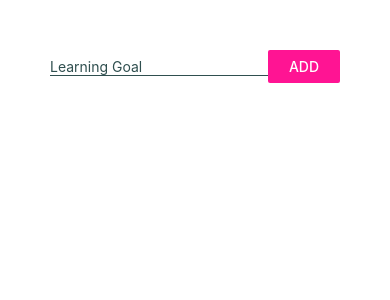
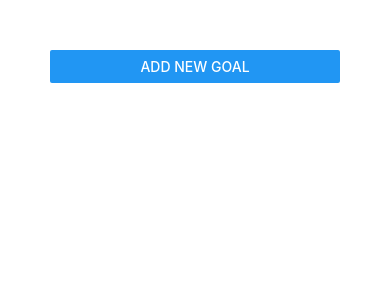
Before and after one commit to DannieSchu/rn-first-app, a React Native app: screen / in a window 390 px wide. Shown: the top 300 px of the page. Built offline with nearby package versions, Linux system fonts and the light colour scheme.

Commit message:
add Modal for displaying and hiding input

```diff
--- a/App.js
+++ b/App.js
@@ -1,30 +1,44 @@
 import React, { useState } from 'react';
-import { StyleSheet, View, FlatList } from 'react-native';
+import { StyleSheet, View, FlatList, Button } from 'react-native';
 import GoalItem from './components/GoalItem';
 import GoalInput from './components/GoalInput';
 
 export default function App() {
   const [goalList, setGoalList] = useState([]);
+  const [inputVisibility, setInputVisibility] = useState(false);
 
-  const addGoalHandler = goalTitle => {
+  const onAddGoal = goalTitle => {
     setGoalList(currentGoals => ([
       {
         id: Math.random().toString(),
         value: goalTitle
-      }, ...currentGoals]))
+      }, ...currentGoals]));
+    setInputVisibility(false);
   };
 
-  const addDeleteHandler = goalId => {
+  const onDeleteGoal = goalId => {
     setGoalList(currentGoals => currentGoals.filter(currentGoal => currentGoal.id !== goalId))
+  };
+
+  const onCancel = () => {
+    setInputVisibility(false);
   };
 
   return (
     <View style={styles.screen}>
-      <GoalInput onPress={addGoalHandler} />
+      <Button
+        title="Add New Goal"
+        onPress={() => setInputVisibility(true)}
+      />
+      <GoalInput
+        visible={inputVisibility}
+        onAddGoal={onAddGoal}
+        onCancel={onCancel}
+      />
       <FlatList
         keyExtractor={item => item.id}
         data={goalList}
-        renderItem={itemData => <GoalItem title={itemData.item.value} onDelete={() => addDeleteHandler(itemData.item.id)}
+        renderItem={itemData => <GoalItem title={itemData.item.value} onDelete={() => onDeleteGoal(itemData.item.id)}
         />
         }
       />
--- a/components/GoalInput.js
+++ b/components/GoalInput.js
@@ -1,14 +1,20 @@
 import React, { useState } from 'react';
-import { StyleSheet, View, TextInput, Button } from 'react-native';
+import { StyleSheet, View, TextInput, Button, Modal } from 'react-native';
 
-const GoalInput = ({ onPress }) => {
+const GoalInput = ({ onAddGoal, visible, onCancel }) => {
   const [enteredGoal, setEnteredGoal] = useState('');
 
   const inputHandler = enteredText => {
     setEnteredGoal(enteredText);
   };
 
+  const addGoalHandler = () => {
+    onAddGoal(enteredGoal);
+    setEnteredGoal('');
+  }
+
   return (
+    <Modal visible={visible} animationType="fade">
       <View style={styles.inputContainer}>
         <TextInput
           placeholder="Learning Goal"
@@ -17,31 +23,47 @@ const GoalInput = ({ onPress }) => {
           value={enteredGoal}
         />
         <View style={styles.buttonContainer}>
+          <View style={styles.button}>
+            <Button
+              title="Cancel"
+              color="aquamarine"
+              onPress={onCancel}
+            />
+          </View>
+          <View style={styles.button}>
             <Button
               title="Add"
               color="deeppink"
-          onPress={() => onPress(enteredGoal)}
+              onPress={addGoalHandler}
             />
           </View>
         </View>
+      </View>
+    </Modal>
   )
 }
 
 const styles = StyleSheet.create({
   inputContainer: {
-    flexDirection: 'row',
-    justifyContent: 'space-between',
-    alignItems: 'center'
+    justifyContent: 'center',
+    alignItems: 'center',
+    flex: 1
   },
   input: {
+    width: '60%',
     borderBottomColor: 'darkslategrey',
     borderBottomWidth: 0.5,
-    color: 'darkslategrey',
-    flex: 2
+    marginBottom: 10,
+    color: 'darkslategrey'
   },
   buttonContainer: {
-    flex: 1
+    flexDirection: 'row',
+    width: '60%',
+    justifyContent: "space-around"
   },
+  button: {
+    width: '40%'
+  }
 })
 
 export default GoalInput
--- a/components/GoalItem.js
+++ b/components/GoalItem.js
@@ -3,7 +3,7 @@ import { StyleSheet, Text, View, TouchableOpacity } from 'react-native';
 
 const GoalItem = ({ title, onDelete }) => {
   return (
-    <TouchableOpacity onPress={onDelete}>
+    <TouchableOpacity activeOpacity={0.8} onPress={onDelete}>
       <View style={styles.listItem}>
         <Text style={styles.text}>{title}</Text>
       </View>
```
Lines whose indentation alone changed are shown as unchanged.
